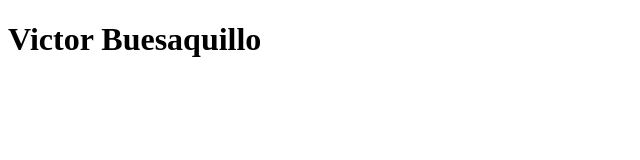
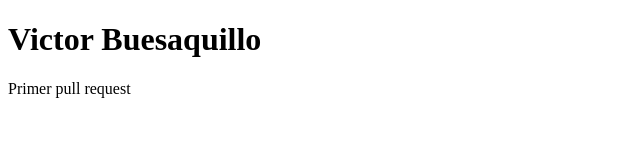
Before and after one commit to vgbuesaquillo/prueba_pf, a plain HTML site: page index.html in a window 1280 px wide. Shown: the whole page, without its empty margins (0-640 px from the left). Drawn offline with Linux system fonts and the light colour scheme.

Commit message:
add(index.html)

```diff
--- a/index.html
+++ b/index.html
@@ -8,5 +8,6 @@
 </head>
 <body>
     <h1>Victor Buesaquillo</h1>
+    <span>Primer pull request</span>
 </body>
 </html>
```
